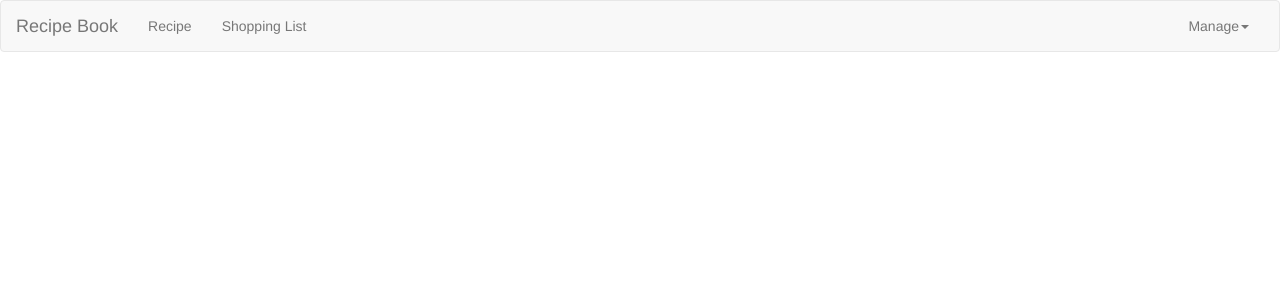
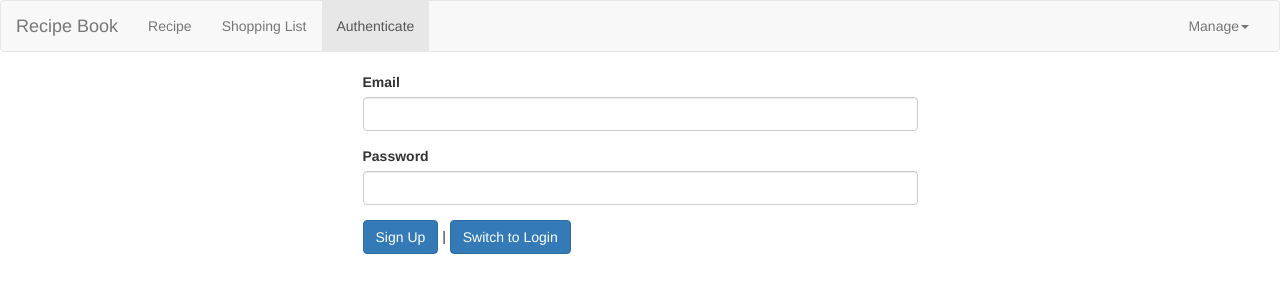
Before and after one commit to jagtapbhavesh/my-first-app, an Angular app: page /auth in a window 1280 px wide. Before the commit this address led to /. Shown: the top 300 px of the page. Built offline with nearby package versions, Linux system fonts and the light colour scheme.

Commit message:
Adding a auth page.

```diff
--- a/src/app/app-routing.module.ts
+++ b/src/app/app-routing.module.ts
@@ -1,5 +1,7 @@
 import { NgModule } from "@angular/core";
 import { RouterModule, Routes } from "@angular/router";
+
+import { AuthComponent } from "./auth/auth.component";
 import { RecipeDetailComponent } from "./recipes/recipe-detail/recipe-detail.component";
 import { RecipeEditComponent } from "./recipes/recipe-edit/recipe-edit.component";
 import { RecipeResolverService } from "./recipes/recipe-resolver.service";
@@ -17,7 +19,7 @@
         {path:':id/edit', component: RecipeEditComponent, resolve: [RecipeResolverService]  }
     ] },
     { path: 'shopping-list', component: ShoppingListComponent},
-
+    { path: 'auth', component: AuthComponent}
 ];
 
 @NgModule({
--- a/src/app/app.module.ts
+++ b/src/app/app.module.ts
@@ -17,6 +17,7 @@
 import { RecipeStartComponent } from './recipes/recipe-start/recipe-start.component';
 import { RecipeEditComponent } from './recipes/recipe-edit/recipe-edit.component';
 import { RecipeService } from './recipes/recipe.service';
+import { AuthComponent } from './auth/auth.component';
 
 @NgModule({
   declarations: [
@@ -30,7 +31,8 @@
     RecipeItemComponent,
     DropdownDirective,
     RecipeStartComponent,
-    RecipeEditComponent
+    RecipeEditComponent,
+    AuthComponent
   ],
   imports: [
     BrowserModule,
--- /dev/null
+++ b/src/app/auth/auth.component.html
@@ -0,0 +1,18 @@
+<div class="row">
+    <div class="col-xs-12 col-md-6 col-md-offset-3">
+        <form>
+            <div class="form-group">
+                <label for="email">Email</label>
+                <input type="email" id="email" class="form-control">
+            </div>
+            <div class="form-group">
+                <label for="password">Password</label>
+                <input type="password" id="password" class="form-control">
+            </div>
+            <div>
+                <button class="btn btn-primary">Sign Up</button> |
+                <button class="btn btn-primary">Switch to Login</button>
+            </div>
+        </form>
+    </div>
+</div>
--- a/src/app/header/header.component.html
+++ b/src/app/header/header.component.html
@@ -7,6 +7,7 @@
             <ul class="nav navbar-nav">
                 <li routerLinkActive="active"><a routerLink="/recipes">Recipe</a></li>
                 <li routerLinkActive="active"><a routerLink="/shopping-list">Shopping List</a></li>
+                <li routerLinkActive="active"><a routerLink="/auth">Authenticate</a></li>
             </ul>
             <ul class="nav navbar-nav navbar-right">
                <li class="dropdown" appDropdown>
--- a/src/app/recipes/recipe-resolver.service.ts
+++ b/src/app/recipes/recipe-resolver.service.ts
@@ -5,12 +5,19 @@
 import { DataStorageService } from "../shared/data-storage.service";
 import { root } from "rxjs/internal-compatibility";
 import { Observable } from "rxjs";
+import { RecipeService } from "./recipe.service";
 
 @Injectable({providedIn: 'root'})
 export class RecipeResolverService implements Resolve<Recipe[]> {
-    constructor(private dataStorageService: DataStorageService) {}
+    constructor(private dataStorageService: DataStorageService, private recipesService: RecipeService) {}
 
     resolve(route: ActivatedRouteSnapshot, state: RouterStateSnapshot) {
-        return this.dataStorageService.fetchRecipes();
+        const recipes = this.recipesService.getRecipes();
+
+        if (recipes.length == 0) {
+            return this.dataStorageService.fetchRecipes();
+        }else{
+            return recipes;
+        }
     }
 }
```
Also changed, not shown: src/app/auth/auth.component.ts (added, +10 -0 lines).
